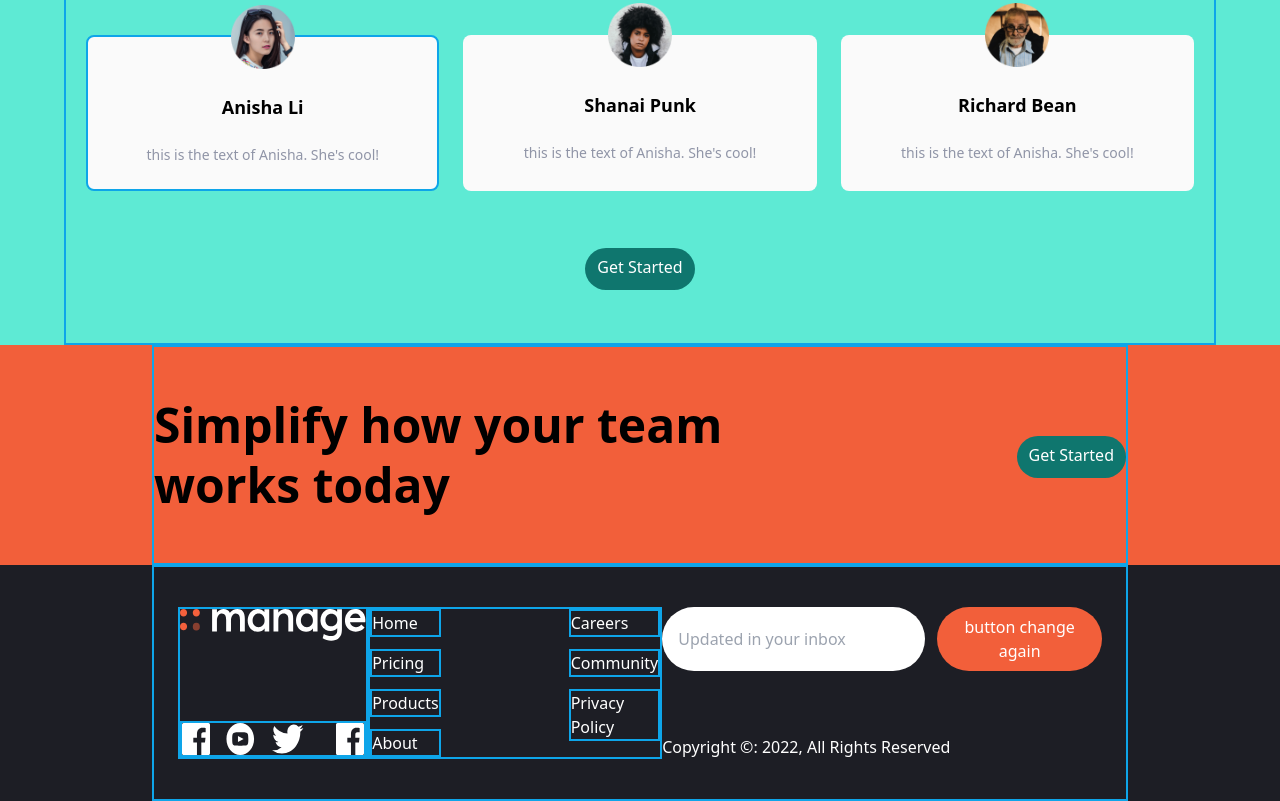
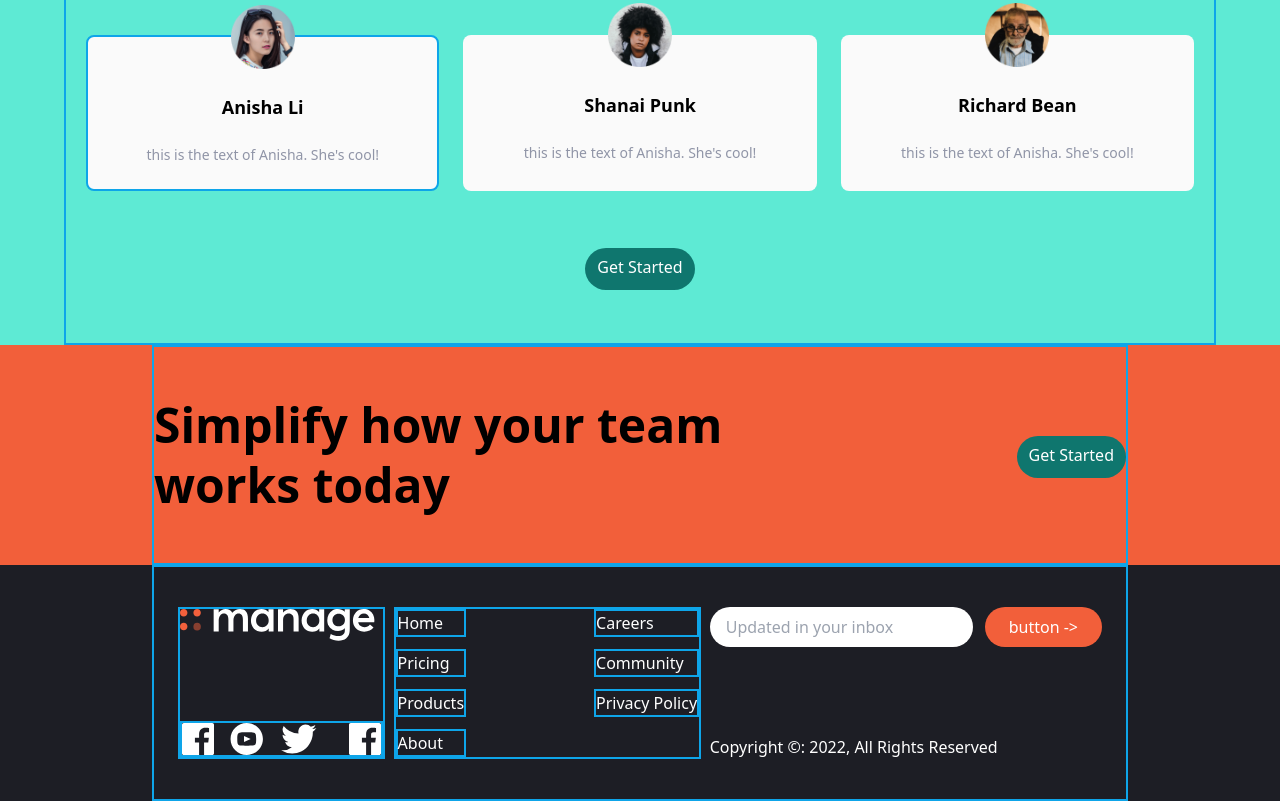
Before and after one commit to TomE1/TailwindT, a website: page index.html in a window 1280 px wide. Shown: the part 1334-2135 px from the top of the page. Drawn offline with Linux system fonts and the light colour scheme.

Commit message:
btn arrow

```diff
--- a/index.html
+++ b/index.html
@@ -366,7 +366,7 @@
               <button
                 class="px-6 py-2 text-white rounded-full bg-brightRed hover:bg-brightRedLight focus:outline-none"
               >
-                button change again
+                button ->
               </button>
             </div>
           </form>
```
